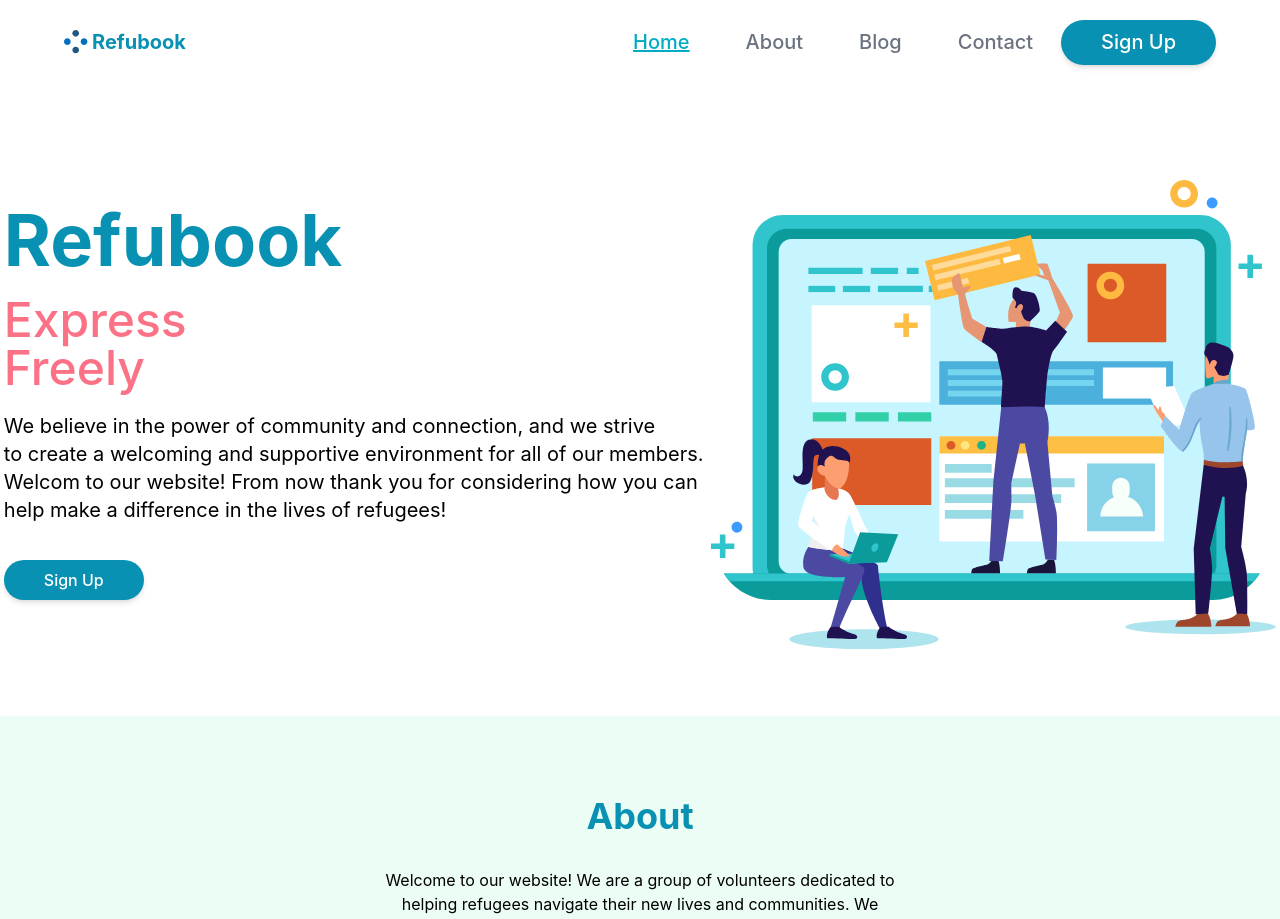
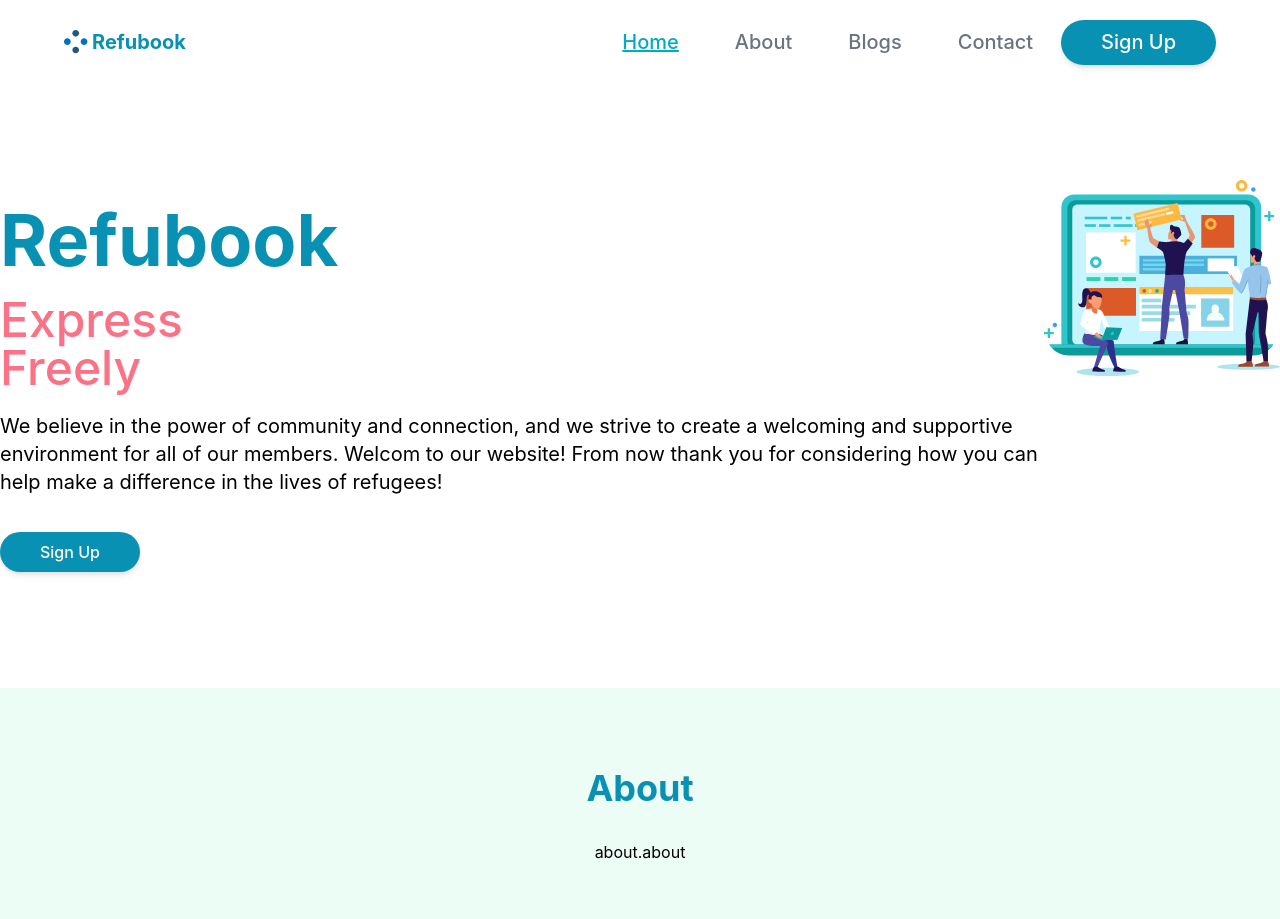
Before and after one commit to Recoded-Spark-Turkey-2022/The-Incredibles, a React (Create React App) app: page / in a window 1280 px wide. Shown: the top 919 px of the page. Built offline with nearby package versions, Linux system fonts and the light colour scheme; no server answers.

Commit message:
changing direction according to language

```diff
--- a/package.json
+++ b/package.json
@@ -15,6 +15,7 @@
     "react-dom": "^18.2.0",
     "react-firebase-hooks": "^5.1.1",
     "react-google-button": "^0.7.2",
+    "react-helmet": "^6.1.0",
     "react-i18next": "^12.1.4",
     "react-icons": "^4.7.1",
     "react-redux": "^8.0.1",
--- a/src/components/Footer.jsx
+++ b/src/components/Footer.jsx
@@ -2,22 +2,21 @@ import React, { useState } from 'react';
 import Button from './Button';
 import Logo from '../assets/pics/navbar/logo.svg';
 import { NavLink, Link } from 'react-router-dom';
-import { BiChevronDown } from 'react-icons/bi';
 import { auth } from '../firebase/firebase';
 import { useAuthState } from 'react-firebase-hooks/auth';
 import { useNavigate } from 'react-router-dom';
 import { useTranslation } from 'react-i18next';
+import LanguageSelect from './LanguageSelect';
 
 function Footer() {
-  const [t,i18n]=useTranslation();
+  const [t, i18n] = useTranslation();
   const navigate = useNavigate();
   const [user] = useAuthState(auth);
-  const [open, setOpen] = useState(false);
   const links = [
-    { name: `${t("nav.home")}`, link: '/' },
-    { name:`${t("nav.about")}`, link: '/about' },
-    { name: 'Blog', link: '/blogs' },
-    { name: 'Contact', link: '/contact' },
+    { name: `${t('nav.home')}`, link: '/' },
+    { name: `${t('nav.about')}`, link: '/about' },
+    { name: `${t('nav.blogs')}`, link: '/blogs' },
+    { name: `${t('nav.contact')}`, link: '/contact' },
   ];
   const linksToDisplay = links.map((link) => (
     <NavLink
@@ -55,45 +54,14 @@ function Footer() {
              rounded-full shadow-md
              ease-in duration-300 hover:bg-purple-700 hover:shadow-lg hover:scale-110"
             >
-              Sign out
+              {t('nav.signout')}
             </button>
           ) : (
-            <Button name="Sign Up" path="/signup" />
+            <Button name={t('nav.signup')} path="/signup" />
           )}
         </div>
-        <div className="pl-4">
-          <div
-            onClick={() => setOpen(!open)}
-            className=" flex items-center justify-between font-medium h-10 border border-cyan-600 rounded-full px-4  w-40 cursor-pointer hover:bg-cyan-600 hover:text-white duration-300 ease-in"
-          >
-            English
-            <BiChevronDown size={20} />
-          </div>
-          <ul
-            className={
-              open
-                ? 'flex flex-col justify-center border items-center mt-2'
-                : 'hidden duration-400 ease-in'
-            }
-          >
-            <li className="p-1 hover:bg-cyan-400 w-full cursor-pointer"
-            onClick={()=>{console.log('ar');i18n.changeLanguage('ar')}}
-            >
 
-              Arabic
-            </li>
-            <li className="p-1 hover:bg-cyan-400 w-full cursor-pointer"
-                        onClick={()=>{console.log('tr');i18n.changeLanguage('tr')}}
-                        >
-              Turkish
-            </li>
-            <li className="p-1 hover:bg-cyan-400 w-full cursor-pointer"
-                        onClick={()=>{console.log('en');i18n.changeLanguage('en')}}
-                        >
-              English
-            </li>
-          </ul>
-        </div>
+        <LanguageSelect />
       </div>
     </div>
   );
--- /dev/null
+++ b/src/components/LanguageSelect.jsx
@@ -0,0 +1,38 @@
+import React, { useState } from 'react';
+import { useTranslation } from 'react-i18next';
+import {Helmet} from "react-helmet";
+
+
+function LanguageSelect() {
+  const [t, i18n] = useTranslation();
+ const [lang,setLang]=useState({lang: 'en', dir:'ltr'});
+  const handleChange = (event) => {
+    const selected = event.target.value;
+    if (selected==="ar"){setLang({lang: 'ar', dir:'rtl'})}
+    else {setLang({lang: 'en', dir:'ltr'})}
+    console.log(lang);
+
+    i18n.changeLanguage(selected);
+
+  };
+
+  return (
+    <div className='px-2'>
+      <label>
+        <select
+          onChange={handleChange}
+          className="flex items-center justify-between font-medium h-10 border border-cyan-600 rounded-full px-4  w-40 cursor-pointer"
+        >
+          <option value="en" className="cursor-pointer">English</option>
+          <option value="tr" className="cursor-pointer">Türkçe</option>
+          <option value="ar" className="cursor-pointer">العربية</option>
+        </select>
+      </label>
+      <Helmet >
+        <html lang={lang.lang} dir={lang.dir} />
+     </Helmet>
+    </div>
+  );
+}
+
+export default LanguageSelect;
--- a/src/components/Navbar.jsx
+++ b/src/components/Navbar.jsx
@@ -4,7 +4,7 @@ import Button from './Button';
 import Logo from '../assets/pics/navbar/logo.svg';
 import Menu from '../assets/pics/navbar/menu-button.svg';
 import BackAroww from '../assets/pics/navbar/backArrow.svg';
-import UserProfile from '../assets/pics/navbar/userProfil.svg';
+import UserPhoto from '../assets/pics/navbar/userProfil.svg';
 import { useSelector } from 'react-redux';
 import { selectUser } from '../features/users/usersSlice';
 import { useAuthState } from 'react-firebase-hooks/auth';
@@ -22,13 +22,13 @@ function Navbar() {
     ? [
         { name: `${t("nav.home")}`, link: '/blogs' },
         { name: `${t("nav.write")}`, link: '/myaccount/write' },
-        { name: 'My Account', link: '/myaccount' },
+        { name: `${t("nav.myaccount")}`, link: '/myaccount' },
       ]
     : [
         { name: `${t("nav.home")}`, link: '/' },
         { name: `${t("nav.about")}`, link: '/about' },
-        { name: 'Blog', link: '/blogs' },
-        { name: 'Contact', link: '/contact' },
+        { name: `${t("nav.blogs")}`, link: '/blogs' },
+        { name: `${t("nav.contact")}`, link: '/contact' },
       ];
   const [open, setOpen] = useState(false);
   const [page, setPage] = useState('');
@@ -66,11 +66,11 @@ function Navbar() {
               }}
               className="lg:p-7 md:p-4 sm:p-2 text-cyan-600 font-medium hover:text-cyan-500 duration-500"
             >
-              Sign out
+              {t("nav.signout")}
             </button>
           ) : (
             <div>
-              <Button name="Sign Up" path="/signup" />
+              <Button name={t("nav.signup")} path="/signup" />
             </div>
           )}
         </div>
@@ -111,7 +111,7 @@ function Navbar() {
                 }}
                 className="max-md:text-cyan-600 max-md:font-bold max-md:text-xl max-md:hover:underline max-md:decoration-solid max-md:p-2 "
               >
-                Sign out
+              {t("nav.signout")}
               </li>
             )}
           </ul>
--- a/src/locales/ar.json
+++ b/src/locales/ar.json
@@ -1,6 +1,25 @@
 {"nav":{
     "home": "الصفحة الرئيسية",
     "about":"من نحن",
-    "write": "اكتب مدونة"
+    "write": "اكتب مدونة",
+    "myaccount":"حسابي",
+    "blogs":"مدونات",
+    "contact": "تواصل",
+    "signin": "تسجيل الدخول",
+    "signup": "إنشاء حساب",
+    "signout": "تسجيل الخروج"
 
+
+  },
+  "home":{
+    "h1":"Refubook",
+    "h2":"عبر بحرية",
+    "p": "نحن نؤمن بقوة المجتمع والتواصل ، ونسعى جاهدين لخلق بيئة ترحيبية وداعمة لجميع أعضائنا. مرحبًا بكم في موقعنا على الويب! من الآن نشكرك على التفكير في كيفية المساعدة في إنشاء الاختلاف في حياة اللاجئين! "
+  },
+  "about": {
+    "story":{
+      "p": "نؤمن بأن كل شخص يستحق أن يعيش بكرامة واحترام وفرصة لبلوغ إمكاناته الكاملة. ولهذا السبب نحن ملتزمون بتقديم الدعم والموارد للاجئين الذين فروا من ديارهم بسبب الصراع والاضطهاد ، أو غيرها من الظروف التي تهدد الحياة. تأسست منظمتنا من قبل مجموعة من الأفراد المتحمسين الذين رأوا الحاجة إلى رعاية أكثر شمولية ورحيمة للاجئين. ومنذ ذلك الحين ، نمت لتصبح مقدمًا رائدًا لمساعدة اللاجئين في مختلف البلدان. من خلال موقعنا الإلكتروني ، نقدم مجموعة من الخدمات للاجئين ، بما في ذلك الإسكان والرعاية الطبية والتعليم ودعم التوظيف. كما نعمل على الدفاع عن حقوق واحتياجات اللاجئين على المستوى المحلي والوطني والدولي. لكن عملنا لن يكون ممكنًا بدون دعم أشخاص مثلك. من خلال التبرع أو التطوع أو نشر الوعي حول أزمة اللاجئين ، أو فقط اذهب وانشر الترحيب باللاجئين الجدد في بلدك من خلال العلاقات العامة توفير المعلومات التي تساعدهم على التكيف مع حياتهم الجديدة! يمكنك إحداث فرق ملموس في حياة اللاجئين. نحن فخورون بالتأثير الذي أحدثناه حتى الآن ، ولكن لا يزال هناك الكثير من العمل الذي يتعين القيام به. انضم إلينا في مهمتنا لبناء عالم أكثر شمولاً وترحيباً للجميع!",
+      "h": "قصتنا"
   }}
+
+    }
--- a/src/locales/en.json
+++ b/src/locales/en.json
@@ -1,5 +1,24 @@
-{"nav":{
-  "home": "Home",
-  "about":"About",
-  "write": "Write"
-}}
+{
+  "nav": {
+    "home": "Home",
+    "about": "About",
+    "write": "Write",
+    "myaccount": "My account",
+    "blogs": "Blogs",
+    "contact": "Contact",
+    "signin": "Sign In",
+    "signup": "Sign Up",
+    "signout": "Sign Out"
+  },
+  "home":{
+    "h1":"Refubook",
+    "h2":"Express Freely",
+    "p":"  We believe in the power of community and connection, and we strive to create a welcoming and supportive environment for all of our members.\n Welcom to our website! From now thank you for considering how you can help make a difference in the lives of refugees!"
+  },
+  "about": {
+    "story":{
+      "p":"We believe that everyone deserves to live with dignity, respect, and the opportunity to reach their full potential. That is why we are dedicated to providing support and resources to refugees, who have fled their homes due to conflict, persecution, or other ife-threatening circumstances. Our organization was founded by a group of passionate individuals who saw the need for more comprehensive, compassionate care for refugees. Since then, we have grown to become a leading provider of assistance to refugees in different countries. Through our website, we offer a range of services to refugees, including housing, medical care, education, and employment support. We also work to advocate for the rights and needs of refugees on the local, national, and international level. But our work would not be possible without the support of people like you. By donating, volunteering, or spreading awareness about the refugee crisis, or just go and post welcoming new refugees in your country by providing information that is help them adapting their new life! You can make a meaningful difference in the lives of refugees. We are proud of the impact that we have made so far, but there is still much more work to be done. Join us in our mission to build a more inclusive and welcoming world for all!",
+      "h":"Our Story"
+  }
+}
+}
--- a/src/locales/tr.json
+++ b/src/locales/tr.json
@@ -1,5 +1,13 @@
 {"nav":{
     "home": "ana sayfa",
-    "about":"Hakkimizda"
+    "about":"Hakkimizda",
+    "write": "Yaz",
+    "myaccount":"My account",
+    "blogs":"Blogs",
+    "contact": "Contact",
+    "signin": "Sign In",
+    "signup": "Sign Up",
+    "signout": "Sign Out"
+
   }
 }
--- a/src/pages/Home/About.jsx
+++ b/src/pages/Home/About.jsx
@@ -2,8 +2,11 @@ import React from 'react';
 import Button from '../../components/Button';
 import AboutHero from '../../assets/pics/homepage/about-hero.svg';
 import AboutStar from '../../assets/pics/homepage/about-star.svg';
+import { useTranslation } from 'react-i18next';
 
 function About() {
+  const [t,i18n]=useTranslation();
+
   return (
     <section name="about" className="bg-emerald-50">
       <div
@@ -15,19 +18,7 @@ function About() {
         </h1>
 
         <p className="mx-20 lg:px-40 lg:pb-10">
-          Welcome to our website! We are a group of volunteers dedicated to
-          helping refugees navigate their new lives and communities. We
-          understand that the journey to seeking refuge can be incredibly
-          difficult and disorienting, and we want to do everything we can to
-          make the transition as smooth as possible. Our team is made up of
-          individuals from all walks of life, united in our belief that everyone
-          deserves a chance at a better future. We offer a range of services,
-          including language classes, cultural orientation, legal assistance,
-          and support finding housing and employment. We believe in the power of
-          community and connection, and we strive to create a welcoming and
-          supportive environment for all of our members. Thank you for visiting
-          our website and for considering how you can help make a difference in
-          the lives of refugees.
+      {t("about.about")}
         </p>
         <div className="my-9">
           <Button name="Learn More" path="about" />
--- a/src/pages/Home/HomePage.jsx
+++ b/src/pages/Home/HomePage.jsx
@@ -9,8 +9,10 @@ import { Link } from 'react-router-dom';
 import Button from '../../components/Button';
 import { useAuthState } from 'react-firebase-hooks/auth';
 import { auth } from '../../firebase/firebase';
+import { useTranslation } from 'react-i18next';
 
 function HomePage() {
+  const [t,i18n]=useTranslation();
   const [user] = useAuthState(auth);
   return (
     <section name="home">
@@ -22,22 +24,18 @@ function HomePage() {
           name="wirtting"
           className="lg:my-20 max-lg:my-10 max-lg:text-center max-lg:flex-wrap"
         >
-          <h1 className="font-bold text-7xl text-cyan-600">Refubook</h1>
+          <h1 className="font-bold text-7xl text-cyan-600">{t("home.h1")}</h1>
           <h2 className="text-5xl my-5 text-rose-400 font-medium lg:w-10">
-            Express Freely
+          {t("home.h2")}
           </h2>
+          <div className=''>
           <p className="text-xl">
-            We believe in the power of community and connection, and we strive{' '}
-            <br />
-            to create a welcoming and supportive environment for all of our
-            members. <br />
-            Welcom to our website! From now thank you for considering how you
-            can
-            <br />
-            help make a difference in the lives of refugees!{' '}
+          {t("home.p")}
           </p>
+          </div>
+
           <div className={user ? 'hidden' : 'my-9'}>
-            <Button name="Sign Up" path="/signup" />
+            <Button name={t('nav.signup')} path="/signup" />
           </div>
         </div>
         <div name="image" className="mt-14">
```
Also changed, not shown: src/pages/About/Story.jsx (+7 -21 lines), 2 other files (tests, documents, lock files or other folders).
